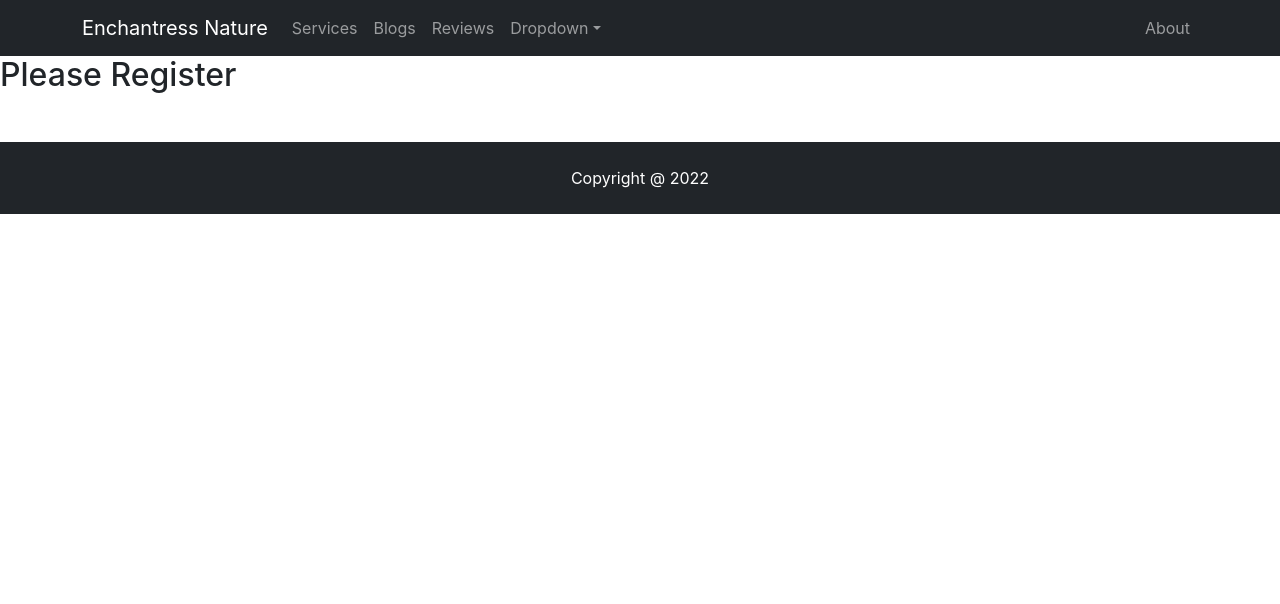
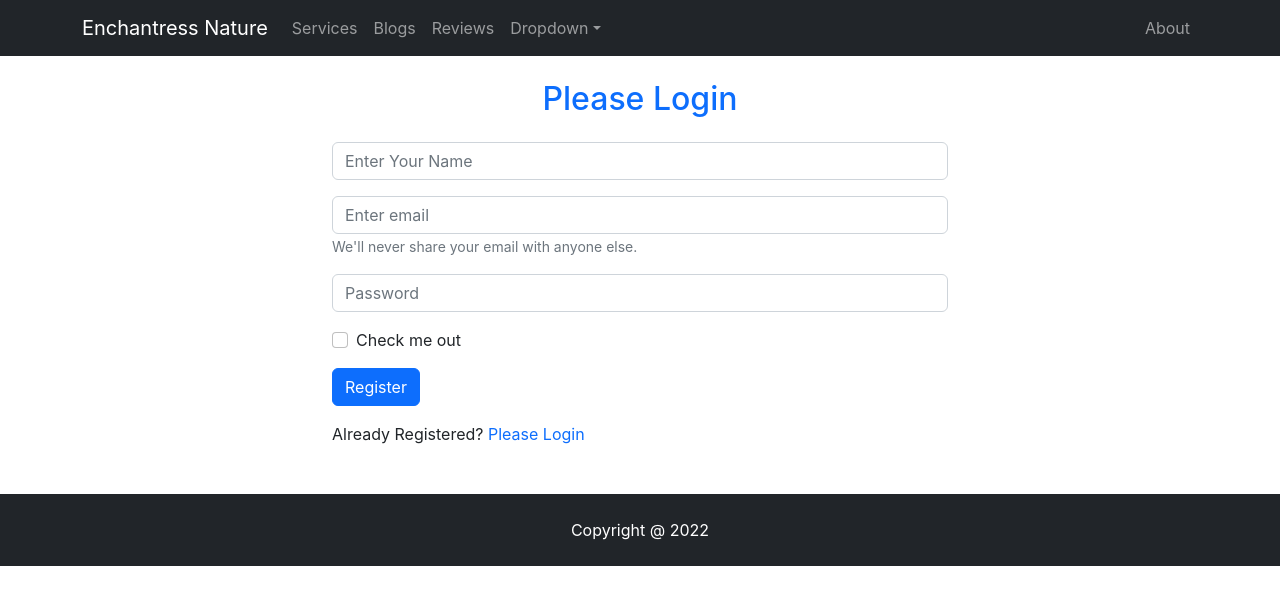
Before and after one commit to SabikunNaharTanha/Wildlife-photographer, a React (Create React App) app: page /register in a window 1280 px wide. Shown: the top 604 px of the page. Built offline with nearby package versions, Linux system fonts and the light colour scheme.

Commit message:
created register form

```diff
--- a/src/pages/Register/Register.js
+++ b/src/pages/Register/Register.js
@@ -1,10 +1,47 @@
 import React from 'react';
+import { Form } from 'react-bootstrap';
+import Button from 'react-bootstrap/Button';
+import { Link } from 'react-router-dom';
+import { useNavigate } from 'react-router-dom';
+
 
 const Register = () => {
+    const navigate = useNavigate();
+    const navigateLogin = () => {
+        navigate('/login');
+    }
+
+    const handleRegister = event => {
+        event.preventRegister();
+    }
     return (
-        <div>
-            <h2>Please Register</h2>
+        <div className='container w-50 mx-auto'>
+            <h2 className='text-center m-4 text-primary'>Please Login</h2>
+            <Form onSubmit={handleRegister}>
+                <Form.Group className="mb-3" >
+                    <Form.Control type="email" name='name' placeholder="Enter Your Name" required />
+                </Form.Group>
 
+                <Form.Group className="mb-3" controlId="formBasicEmail">
+                    <Form.Control type="email" placeholder="Enter email" required />
+                    <Form.Text className="text-muted">
+                        We'll never share your email with anyone else.
+                    </Form.Text>
+                </Form.Group>
+
+                <Form.Group className="mb-3" controlId="formBasicPassword">
+
+                    <Form.Control type="password" placeholder="Password" required />
+                </Form.Group>
+                <Form.Group className="mb-3" controlId="formBasicCheckbox">
+                    <Form.Check type="checkbox" label="Check me out" />
+                </Form.Group>
+                <Button variant="primary" type="submit" >
+                    Register
+                </Button>
+
+            </Form>
+            <p className='mt-3'>Already Registered? <Link className='text-primary text-decoration-none' onClick={navigateLogin}> Please Login</Link> </p>
         </div>
     );
 };
```
